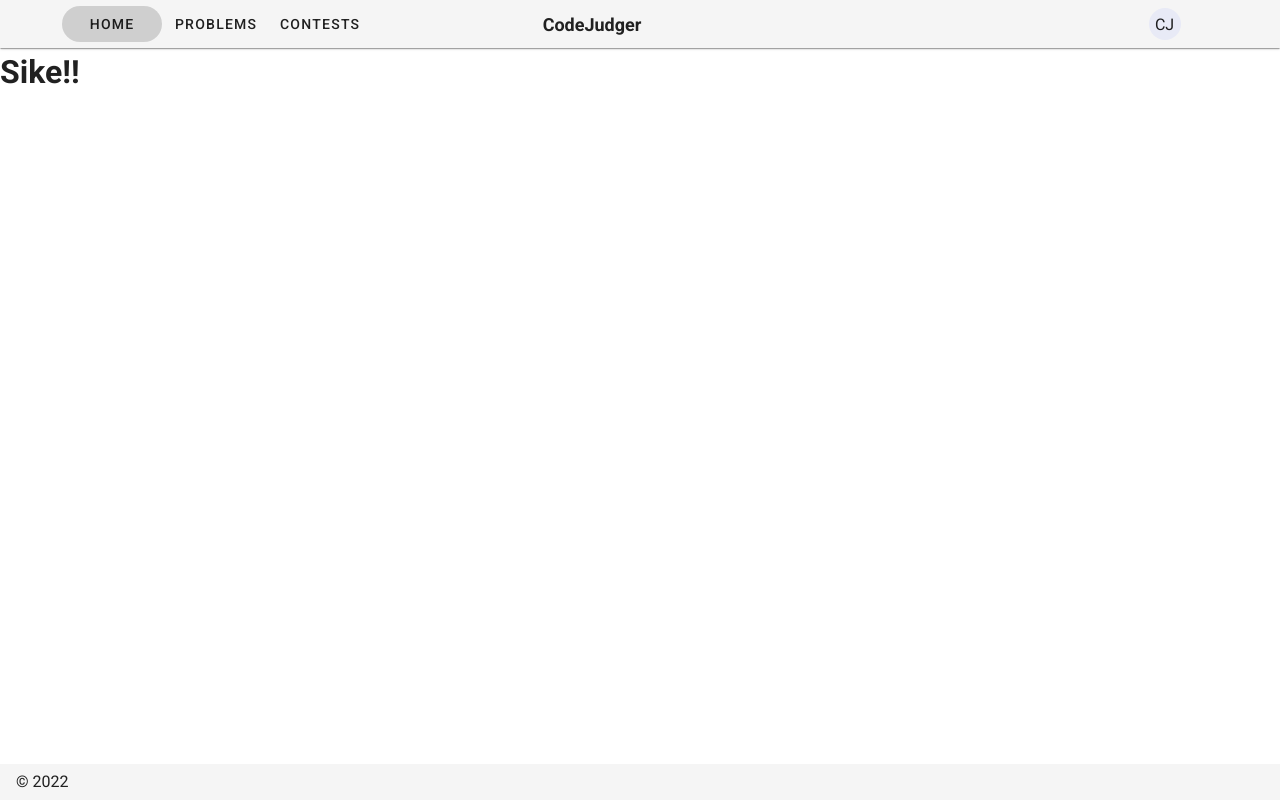
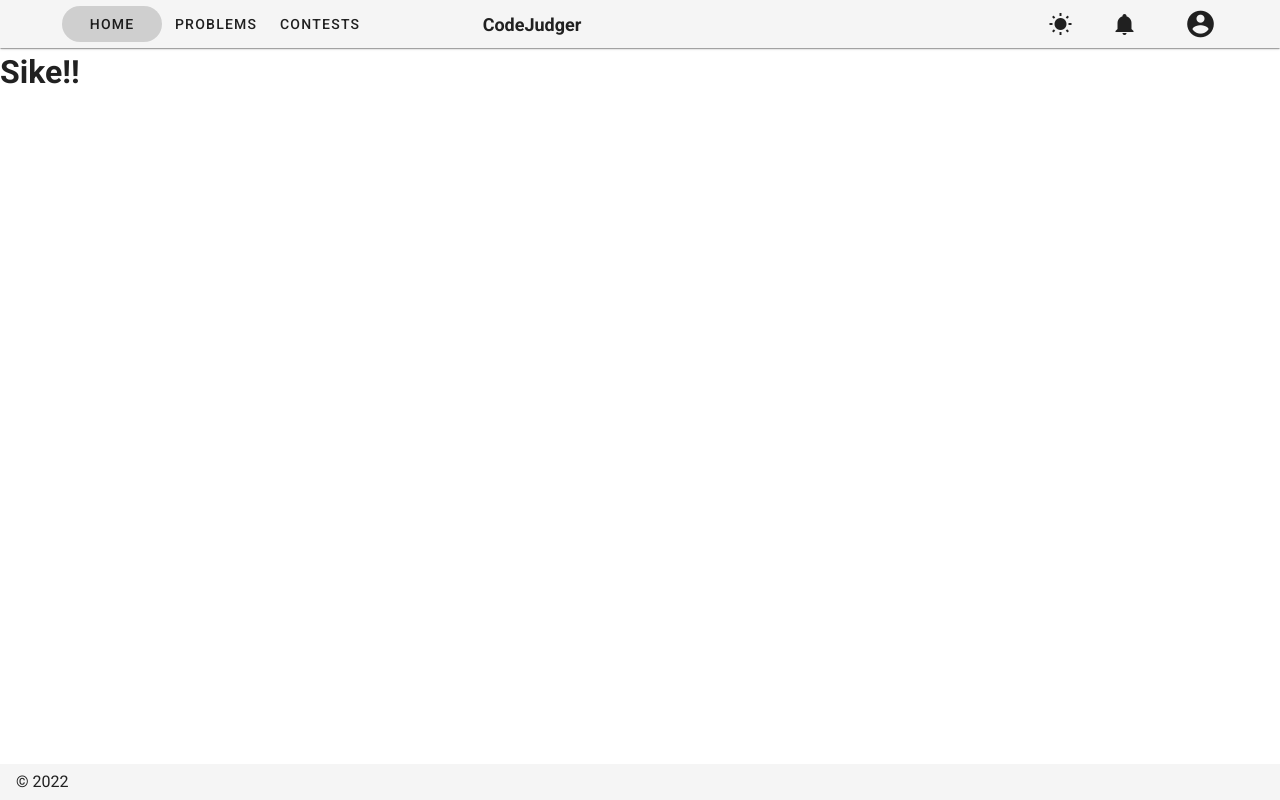
Before and after one commit to hndregjoni/codejudger, a Nuxt app in the folder frontend/: page / in a window 1280 px wide. Built offline with nearby package versions, Linux system fonts and the light colour scheme; what vue-codemirror would draw is missing.

Commit message:
Made navbar cuter

```diff
--- a/frontend/components/Navbar.vue
+++ b/frontend/components/Navbar.vue
@@ -5,27 +5,82 @@
         <v-col>
           <v-menu v-for="link in links" :key="link" offset-y>
             <template v-slot:activator="{ attrs }">
-                <v-btn text v-bind="attrs" :to="link.url" class="cj-menu-button" nuxt>
-                  {{ link.name }}
-                </v-btn>
+              <v-btn
+                text
+                v-bind="attrs"
+                :to="link.url"
+                class="cj-menu-button"
+                nuxt
+              >
+                {{ link.name }}
+              </v-btn>
             </template>
           </v-menu>
         </v-col>
 
         <v-col cols="auto">
-          <span class="logo">
-            CodeJudger
-          </span>
-        </v-col >
+          <span class="logo"> CodeJudger </span>
+        </v-col>
+        <v-col></v-col>
+        <v-col cols="auto">
 
-        <v-col>
-        </v-col>
+          <v-btn text @click="show=!show">
+            <v-icon v-show="show">mdi-white-balance-sunny</v-icon>
+
+            <v-icon v-show="!show">mdi-moon-waxing-crescent</v-icon>
+
+          </v-btn>
+          <v-btn text>
+            <v-icon>mdi-bell</v-icon>
+          </v-btn>
 
 
+          </v-col>
         <v-col cols="auto">
-          <v-avatar justify-end class="mr-10" color="info" size="32"
-            >CJ</v-avatar
-          >
+          <div class="text-center">
+            <v-menu v-model="menu" :close-on-content-click="false" offset-y>
+              <template v-slot:activator="{ on, attrs }">
+
+          <v-btn fab dense small text v-bind="attrs"
+                  v-on="on"  size="32">
+            <v-icon size="32px">mdi-account-circle</v-icon>
+          </v-btn>
+
+              </template>
+
+              <v-card dense flat>
+                <v-list>
+                  <v-list-item class="mx-4">
+                    <v-list-item-avatar color="primary">
+                      IMG
+                    </v-list-item-avatar>
+                  </v-list-item>
+
+                  <v-list-item>
+                    <v-card-title>Username</v-card-title>
+                  </v-list-item>
+                </v-list>
+
+                <v-divider></v-divider>
+
+                <v-card-actions>
+                  <v-spacer></v-spacer>
+                  <v-list dense class="width=auto">
+                    <v-list-item>
+                      <v-list-item-action>
+                        <v-btn text color="primary">Profile settings</v-btn>
+                      </v-list-item-action>
+                    </v-list-item>
+                    <v-list-item>
+                      <v-list-item-action>
+                        <v-btn text color="primary">Logout</v-btn>
+                      </v-list-item-action>
+                    </v-list-item>
+                  </v-list>
+                </v-card-actions>
+              </v-card>
+            </v-menu>
+          </div>
         </v-col>
       </v-row>
     </v-container>
@@ -44,16 +99,18 @@
   font-weight: 700;
   font-size: 18px;
 }
-</style>>
+</style>
 
 <script>
 export default {
   data() {
     return {
+      show:true,
+
       links: [
         { name: "Home", url: "/" },
         { name: "Problems", url: "/problems" },
-        { name: "Contests", url: "/contests" }
+        { name: "Contests", url: "/contests" },
       ],
     };
   },
```
